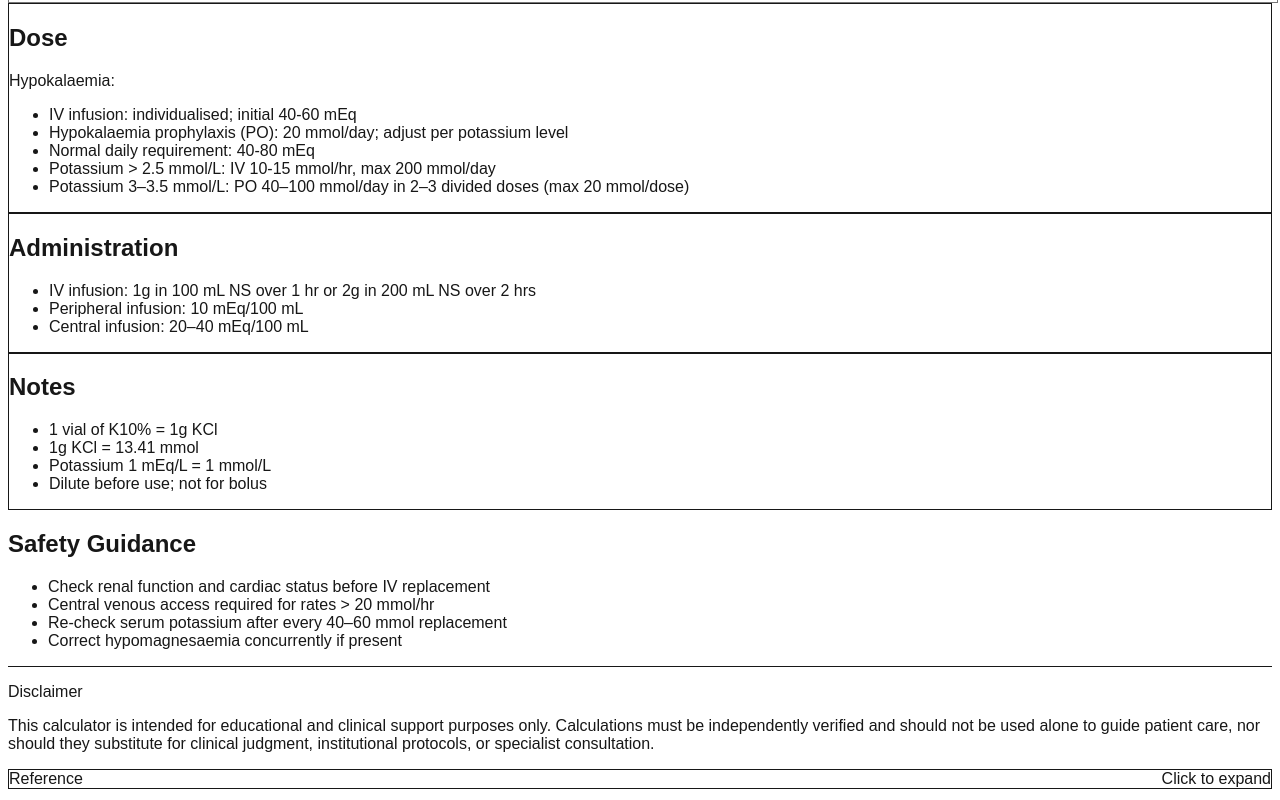
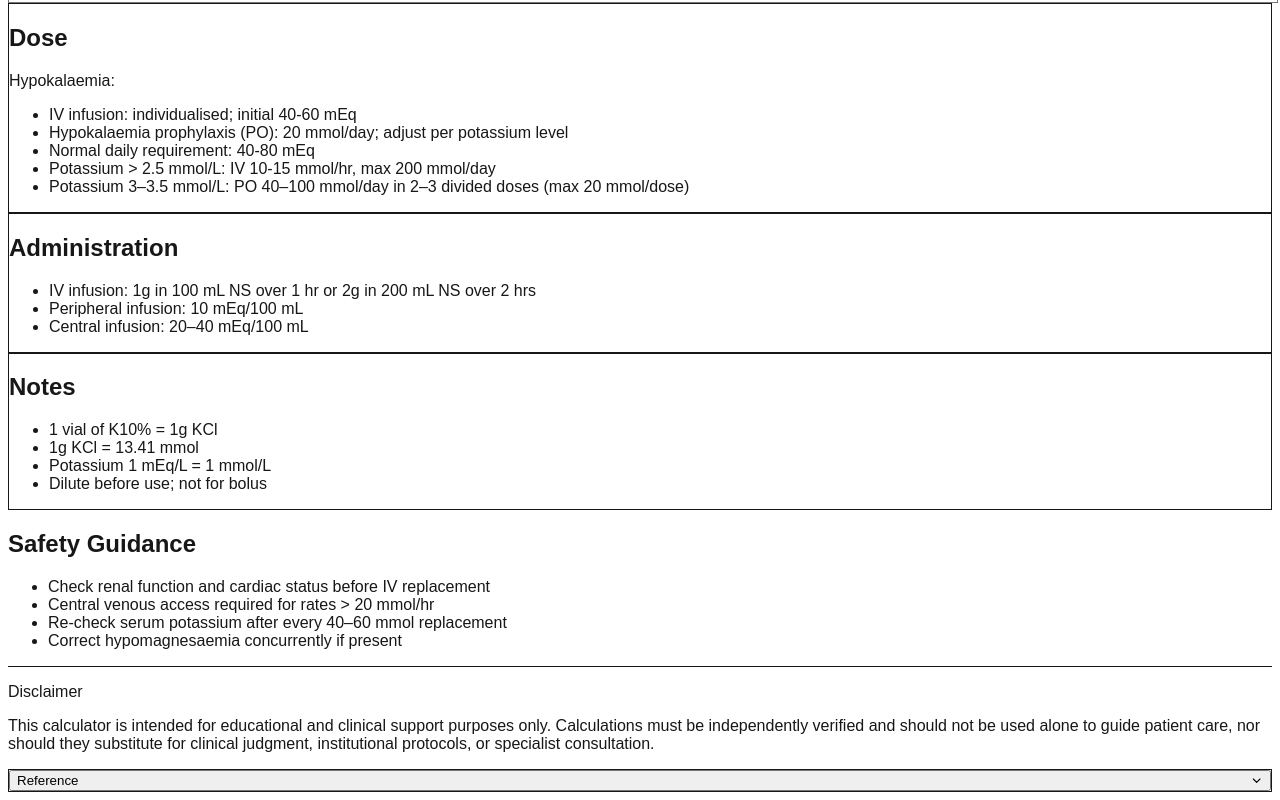
Before and after one commit to Jiahui-hub/HCTM-calculators, a Next.js app: page /calculators/potassium in a window 1280 px wide. Shown: the part 323-1123 px from the top of the page. Built offline with nearby package versions, Linux system fonts and the light colour scheme.

Commit message:
Update potassium and magnesium calculators, UI and reference sections

```diff
--- a/app/calculators/magnesium/page.tsx
+++ b/app/calculators/magnesium/page.tsx
@@ -27,6 +27,16 @@ export default function MagnesiumCalculator() {
   if (volumeG <= 1) suggestedDose = "1 g IM";
   else if (volumeG <= 5) suggestedDose = "Slow IV infusion 1-5 g";
   else suggestedDose = `${volumeG.toFixed(1)} g over several hours`;
+}
+
+// Calculate ampoules separately
+let suggestedAmpoules = 0;
+if (volumeG > 0) {
+  const volumeML = volumeG * 5; // 1g = 5 mL ampoule assumption
+  if (volumeML <= 5) suggestedAmpoules = 1;
+  else if (volumeML <= 10) suggestedAmpoules = 2;
+  else if (volumeML <= 15) suggestedAmpoules = 3;
+  else suggestedAmpoules = Math.ceil(volumeML / 5);
 }
 
   return (
@@ -67,6 +77,7 @@ export default function MagnesiumCalculator() {
             </p>
             <p>Suggested replacement: <b>{suggestedDose}</b></p>
             <p>Equivalent: <b>{volumeG.toFixed(1)} g MgSO4</b></p>
+            <p>Approx. <b>{suggestedAmpoules} ampoule(s)</b> (5 mL per ampoule)</p>
           </div>
         )}
 
--- a/app/calculators/potassium/page.tsx
+++ b/app/calculators/potassium/page.tsx
@@ -1,7 +1,8 @@
-"use client";
+"use client"; // MUST be first line
 
-import { useState } from "react";
+import React, { useState } from "react"; // import React + useState
 import { useRouter } from "next/navigation";
+import { FiChevronDown, FiChevronUp } from "react-icons/fi";
 
 export default function PotassiumCalculator() {
   const router = useRouter();
@@ -215,13 +216,18 @@ function SafetySection() {
 }
 
 function ReferenceSection() {
+  const [open, setOpen] = useState(false);
+
   return (
-    <details className="bg-white p-4 rounded-2xl shadow-sm border border-gray-200">
-      <summary className="cursor-pointer font-semibold text-gray-700 list-none flex items-center justify-between">
-        Reference
-        <span className="text-sm text-gray-400">Click to expand</span>
-      </summary>
+    <div className="bg-white p-4 rounded-2xl shadow-sm border border-gray-200">
+      <button
+        onClick={() => setOpen(!open)}
+        className="flex items-center justify-between w-full font-semibold text-gray-700"
+      >
+        Reference {open ? <FiChevronUp /> : <FiChevronDown />}
+      </button>
 
+      {open && (
         <div className="mt-3 text-sm text-gray-600 space-y-1">
           <p>
             Alldredge B.K., Corelli R.L., Ernst M.E., Guglielmo B.J., Jacobson P.A.,
@@ -229,9 +235,11 @@ function ReferenceSection() {
             Use of Drugs. 10th ed. Lippincott; Philadelphia, PA, USA: 2013.
           </p>
         </div>
-    </details>
+      )}
+    </div>
   );
 }
+
 
 function DisclaimerSection() {
   return (
```
Lines whose indentation alone changed are shown as unchanged.
